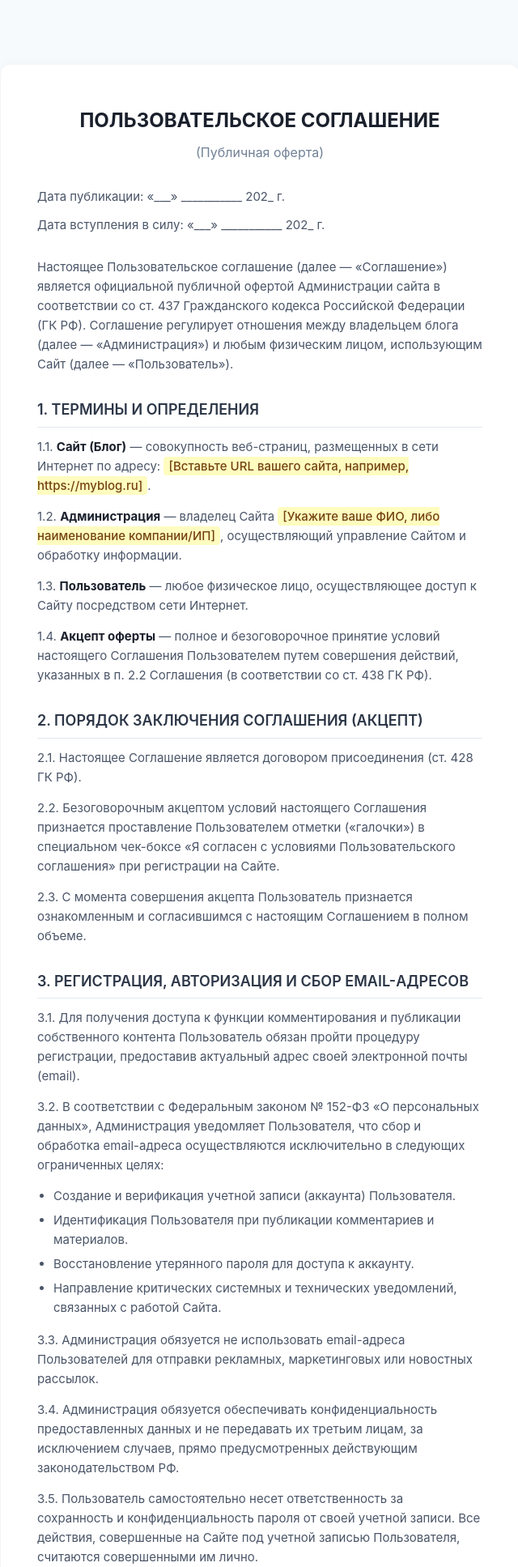
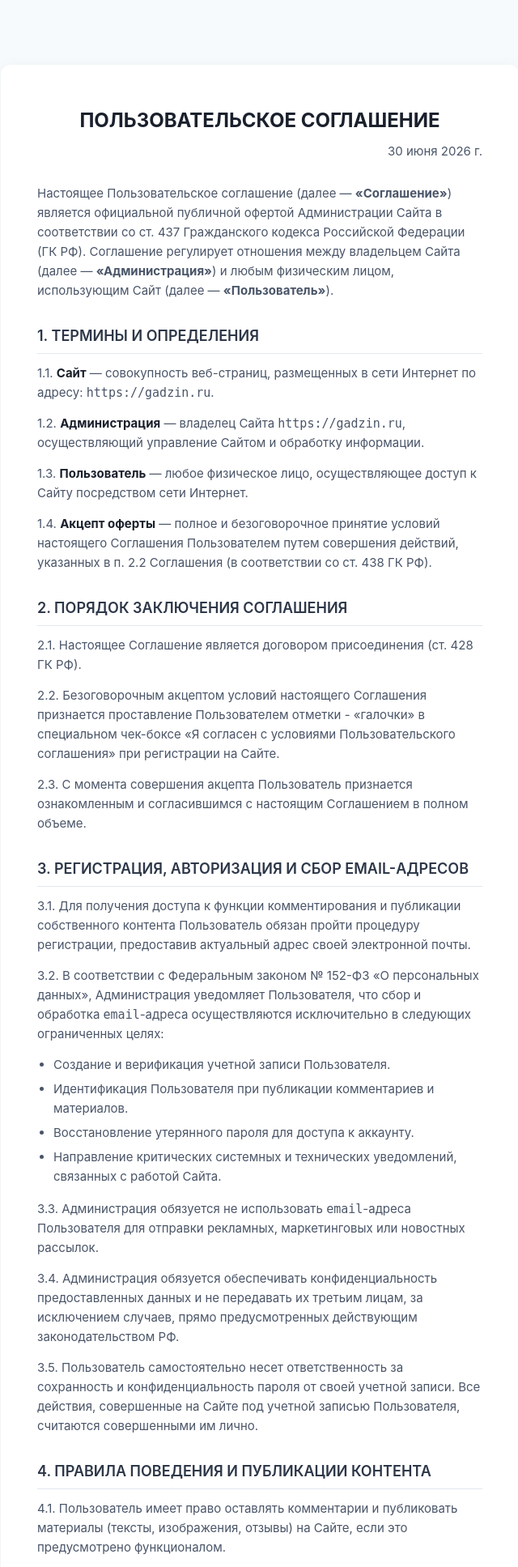
Before and after one commit to Vladimir-P8/blog_cbv, a Django app: page /agreement/ in a window 1280 px wide. Shown: the top 1935 px of the page at 81% size, without its empty margins (319-959 px from the left). Run offline with Django 5.2, Linux system fonts and the light colour scheme; parts of the project's set-up code (start-up, migrations or seed data) failed here and were passed over; some libraries are stand-ins or nearby versions.

Commit message:
Обновления Политики и Соглашения

```diff
--- a/templates/documents/agreement.html
+++ b/templates/documents/agreement.html
@@ -7,52 +7,41 @@
     <meta name="viewport" content="width=device-width, initial-scale=1.0">
     <title>Пользовательское соглашение (Публичная оферта)</title>
     <link rel="stylesheet" href="{% static 'css/documents.css' %}">
-<!--    <style>-->
-<!--        body { font-family: Arial, sans-serif; line-height: 1.6; color: #333; max-width: 800px; margin: 0 auto; padding: 20px; }-->
-<!--        h1 { text-align: center; color: #111; }-->
-<!--        h2 { border-bottom: 1px solid #ccc; padding-bottom: 5px; margin-top: 30px; color: #222; }-->
-<!--        ul { padding-left: 20px; }-->
-<!--        li { margin-bottom: 5px; }-->
-<!--        .date { font-style: italic; text-align: right; margin-bottom: 20px; }-->
-<!--        mark { background-color: #fff3cd; color: #856404; padding: 0 4px; }-->
-<!--    </style>-->
 </head>
 
 
 <body>
     <div class="legal-container">
-
     <h1>ПОЛЬЗОВАТЕЛЬСКОЕ СОГЛАШЕНИЕ</h1>
-    <h3 style="text-align: center;">(Публичная оферта)</h3>
-
     <div class="date">
-        <p>Дата публикации: «___» ___________ 202_ г.</p>
-        <p>Дата вступления в силу: «___» ___________ 202_ г.</p>
+        <p style="text-align: right;">30 июня 2026 г.</p>
     </div>
 
-    <p>Настоящее Пользовательское соглашение (далее — «Соглашение») является официальной публичной офертой Администрации сайта в соответствии со ст. 437 Гражданского кодекса Российской Федерации (ГК РФ). Соглашение регулирует отношения между владельцем блога (далее — «Администрация») и любым физическим лицом, использующим Сайт (далее — «Пользователь»).</p>
+        <p>Настоящее Пользовательское соглашение (далее — <b>«Соглашение»</b>) является официальной публичной офертой Администрации Cайта в соответствии со ст. 437 Гражданского кодекса Российской Федерации (ГК РФ). Соглашение регулирует отношения между владельцем Сайта (далее —
+            <b>«Администрация»</b>) и любым физическим лицом, использующим Сайт (далее — <b>«Пользователь»</b>).</p>
 
     <h2>1. ТЕРМИНЫ И ОПРЕДЕЛЕНИЯ</h2>
-    <p>1.1. <strong>Сайт (Блог)</strong> — совокупность веб-страниц, размещенных в сети Интернет по адресу: <mark>[Вставьте URL вашего сайта, например, https://myblog.ru]</mark>.</p>
-    <p>1.2. <strong>Администрация</strong> — владелец Сайта <mark>[Укажите ваше ФИО, либо наименование компании/ИП]</mark>, осуществляющий управление Сайтом и обработку информации.</p>
+    <p>1.1. <strong>Сайт</strong> — совокупность веб-страниц, размещенных в сети Интернет по адресу: <code>https://gadzin.ru</code>.</p>
+    <p>1.2. <strong>Администрация</strong> — владелец Сайта <code>https://gadzin.ru</code>, осуществляющий управление Сайтом и обработку информации.</p>
     <p>1.3. <strong>Пользователь</strong> — любое физическое лицо, осуществляющее доступ к Сайту посредством сети Интернет.</p>
     <p>1.4. <strong>Акцепт оферты</strong> — полное и безоговорочное принятие условий настоящего Соглашения Пользователем путем совершения действий, указанных в п. 2.2 Соглашения (в соответствии со ст. 438 ГК РФ).</p>
 
-    <h2>2. ПОРЯДОК ЗАКЛЮЧЕНИЯ СОГЛАШЕНИЯ (АКЦЕПТ)</h2>
+    <h2>2. ПОРЯДОК ЗАКЛЮЧЕНИЯ СОГЛАШЕНИЯ</h2>
     <p>2.1. Настоящее Соглашение является договором присоединения (ст. 428 ГК РФ).</p>
-    <p>2.2. Безоговорочным акцептом условий настоящего Соглашения признается проставление Пользователем отметки («галочки») в специальном чек-боксе «Я согласен с условиями Пользовательского соглашения» при регистрации на Сайте.</p>
+    <p>2.2. Безоговорочным акцептом условий настоящего Соглашения признается проставление Пользователем отметки - «галочки» в специальном чек-боксе «Я согласен с условиями Пользовательского соглашения» при регистрации на Сайте.</p>
     <p>2.3. С момента совершения акцепта Пользователь признается ознакомленным и согласившимся с настоящим Соглашением в полном объеме.</p>
 
     <h2>3. РЕГИСТРАЦИЯ, АВТОРИЗАЦИЯ И СБОР EMAIL-АДРЕСОВ</h2>
-    <p>3.1. Для получения доступа к функции комментирования и публикации собственного контента Пользователь обязан пройти процедуру регистрации, предоставив актуальный адрес своей электронной почты (email).</p>
-    <p>3.2. В соответствии с Федеральным законом № 152-ФЗ «О персональных данных», Администрация уведомляет Пользователя, что сбор и обработка email-адреса осуществляются исключительно в следующих ограниченных целях:</p>
+    <p>3.1. Для получения доступа к функции комментирования и публикации собственного контента Пользователь обязан пройти процедуру регистрации, предоставив актуальный адрес своей электронной почты.</p>
+    <p>3.2. В соответствии с Федеральным законом № 152-ФЗ «О персональных данных», Администрация уведомляет Пользователя, что сбор и обработка
+        <code>email</code>-адреса осуществляются исключительно в следующих ограниченных целях:</p>
     <ul>
-        <li>Создание и верификация учетной записи (аккаунта) Пользователя.</li>
+        <li>Создание и верификация учетной записи Пользователя.</li>
         <li>Идентификация Пользователя при публикации комментариев и материалов.</li>
         <li>Восстановление утерянного пароля для доступа к аккаунту.</li>
         <li>Направление критических системных и технических уведомлений, связанных с работой Сайта.</li>
     </ul>
-    <p>3.3. Администрация обязуется не использовать email-адреса Пользователей для отправки рекламных, маркетинговых или новостных рассылок.</p>
+    <p>3.3. Администрация обязуется не использовать <code>email</code>-адреса Пользователя для отправки рекламных, маркетинговых или новостных рассылок.</p>
     <p>3.4. Администрация обязуется обеспечивать конфиденциальность предоставленных данных и не передавать их третьим лицам, за исключением случаев, прямо предусмотренных действующим законодательством РФ.</p>
     <p>3.5. Пользователь самостоятельно несет ответственность за сохранность и конфиденциальность пароля от своей учетной записи. Все действия, совершенные на Сайте под учетной записью Пользователя, считаются совершенными им лично.</p>
 
@@ -60,17 +49,17 @@
     <p>4.1. Пользователь имеет право оставлять комментарии и публиковать материалы (тексты, изображения, отзывы) на Сайте, если это предусмотрено функционалом.</p>
     <p>4.2. На Сайте категорически запрещается размещение контента и комментариев, содержащих:</p>
     <ul>
-        <li>Спам, коммерческую рекламу, ссылки на сторонние ресурсы в маркетинговых целях, реферальные ссылки.</li>
-        <li>Нецензурную лексику (включая скрытый или завуалированный мат), оскорбления в адрес автора блога, модераторов или других Пользователей.</li>
+        <li>Спам, рекламу, ссылки на сторонние ресурсы в маркетинговых целях, реферальные ссылки.</li>
+        <li>Нецензурную лексику, включая скрытый или завуалированный, оскорбления.</li>
         <li>Проявления деструктивного поведения, угрозы, клевету, разжигание межнациональной, религиозной, расовой или политической розни.</li>
-        <li>Информацию, нарушающую требования законодательства РФ (включая Федеральный закон № 149-ФЗ «Об информации, информационных технологиях и о защите информации»).</li>
-        <li>Гиперссылки на интернет-ресурсы, содержащие вредоносное программное обеспечение (вирусы, трояны, фишинговые страницы).</li>
+        <li>Информацию, нарушающую требования законодательства РФ, включая Федеральный закон № 149-ФЗ «Об информации, информационных технологиях и о защите информации».</li>
+        <li>Гиперссылки на интернет-ресурсы, содержащие вредоносное программное обеспечение - вирусы, трояны, фишинговые страницы.</li>
     </ul>
     <p>4.3. Администрация имеет право осуществлять модерацию контента. Администрация оставляет за собой безусловное право удалять любые комментарии и материалы Пользователя, а также блокировать или удалять учетную запись Пользователя без предварительного уведомления и объяснения причин в случае нарушения настоящих правил.</p>
 
     <h2>5. ИНТЕЛЛЕКТУАЛЬНАЯ СОБСТВЕННОСТЬ</h2>
     <p>5.1. Все текстовые, графические, аудио- и видеоматериалы, а также дизайн и программный код Сайта являются объектами исключительных авторских прав Администрации и защищены Частью IV Гражданского кодекса РФ.</p>
-    <p>5.2. Полное копирование статей и материалов Сайта запрещено. Допускается частичное цитирование материалов (не более 30% от объема исходной публикации) исключительно при условии размещения прямой, открытой для индексации поисковыми системами гиперссылки на оригинальную страницу Сайта. Ссылка должна быть визуально заметной и располагаться в непосредственной близости от цитируемого блока контента.</p>
+    <p>5.2. Полное копирование статей и материалов Сайта запрещено. Допускается частичное цитирование материалов, но не более 30% от объема исходной публикации, исключительно при условии размещения прямой, открытой для индексации поисковыми системами гиперссылки на оригинальную страницу Сайта. Ссылка должна быть визуально заметной и располагаться в непосредственной близости от цитируемого блока контента.</p>
     <p>5.3. Публикуя собственный контент (комментарии, отзывы, тексты) на Сайте, Пользователь безвозмездно предоставляет Администрации простую (неисключительную) лицензию на использование данного контента в пределах Сайта (включая право на воспроизведение, публичный показ, доведение до всеобщего сведения) на весь срок действия авторского права.</p>
     <p>5.4. Пользователь гарантирует, что публикуемый им контент не нарушает авторские и смежные права третьих лиц. Ответственность за нарушение прав третьих лиц в пользовательских материалах целиком и полностью возлагается на Пользователя, осуществившего публикацию.</p>
 
@@ -81,7 +70,7 @@
     <p>6.4. Администрация не гарантирует бесперебойную и безошибочную работу Сайта и не несет ответственности за технические сбои, вызванные действиями третьих лиц (провайдеров, хостинга) или обстоятельствами непреодолимой силы.</p>
 
     <h2>7. ЗАКЛЮЧИТЕЛЬНЫЕ ПОЛОЖЕНИЯ</h2>
-    <p>7.1. Настоящее Соглашение регулируется и толкуется в соответствии с законодательством Российской Федерации.</p>
+    <p>7.1. Настоящее Соглашение регулируется и толкуется в соответствии с законодательством РФ.</p>
     <p>7.2. Администрация оставляет за собой право в одностороннем порядке изменять условия настоящего Соглашения без специального уведомления Пользователей. Новая редакция вступает в силу с момента ее публикации на Сайте. Пользователь обязуется самостоятельно отслеживать изменения Соглашения.</p>
     <p>7.3. Все споры, возникающие из настоящего Соглашения или в связи с ним, подлежат разрешению путем переговоров. При невозможности достижения согласия спор передается на рассмотрение в суд по месту нахождения Администрации в соответствии с процессуальным законодательством РФ.</p>
     </div>
```
Also changed, not shown: templates/documents/privacy.html (+17 -26 lines), 1 other file.
